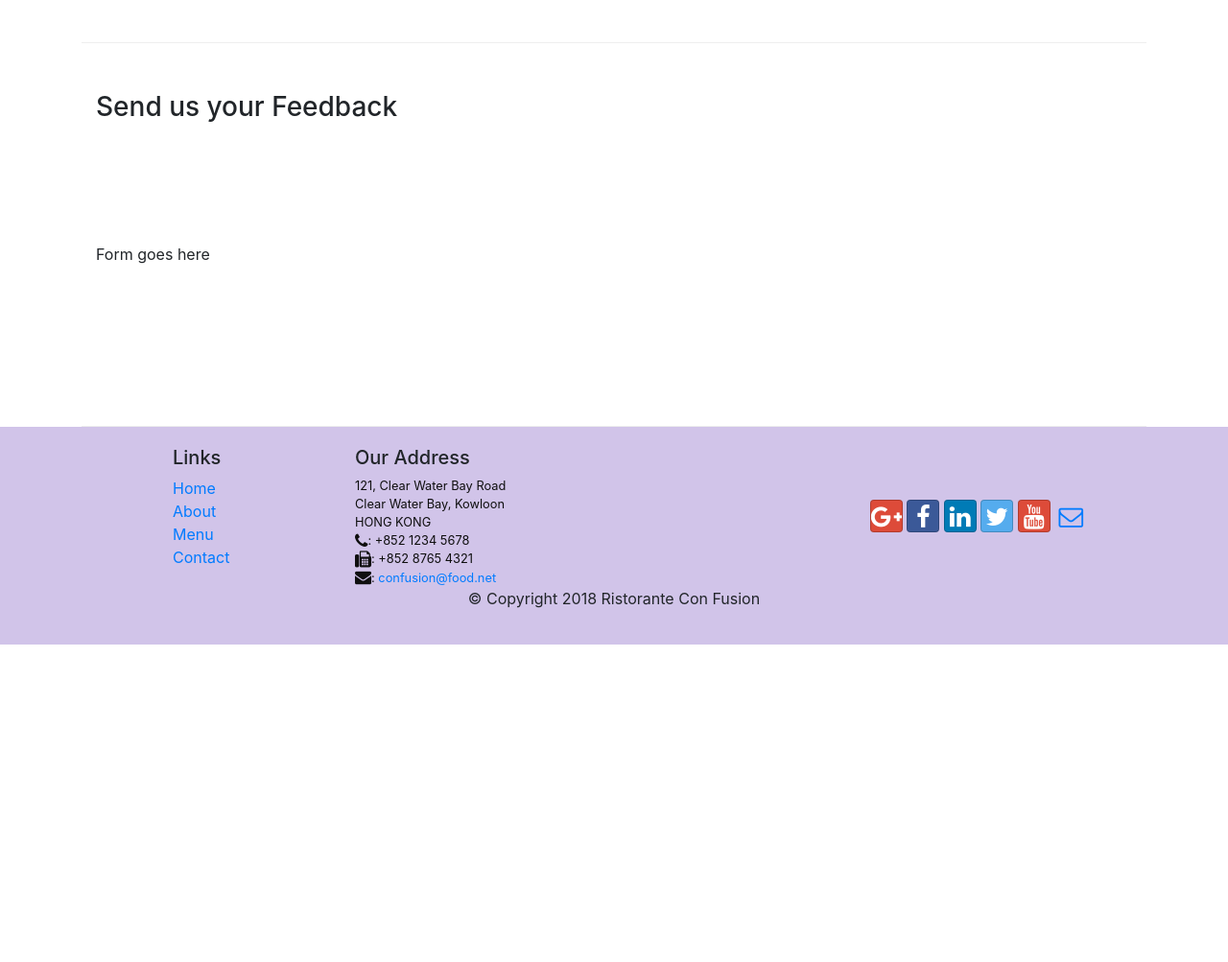
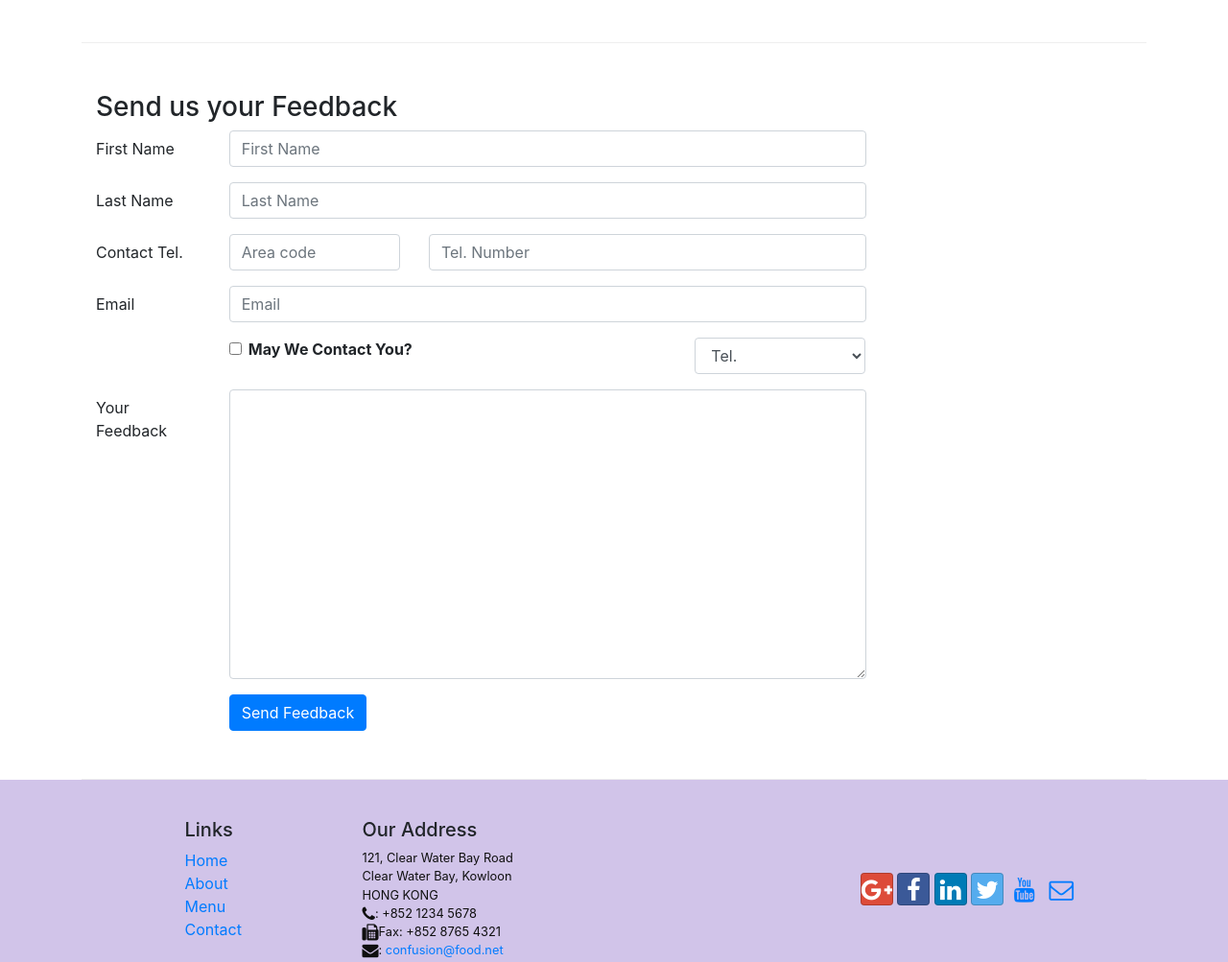
Before and after one commit to odeyemiibukunajewole/conFusion, a website: page contactus.html in a window 1280 px wide. Shown: the part 820-1823 px from the top of the page at 96% size. Before the commit the page ends 1492 px from the top, so only its background shows below. Drawn offline with nearby package versions, Linux system fonts and the light colour scheme.

Commit message:
add feedback form

```diff
--- a/contactus.html
+++ b/contactus.html
@@ -85,9 +85,11 @@
             </div>
             <div class="col-12 col-sm-11 offset-sm-1">
                 <div class="btn-group" role="group">
-                    <a href="tel:++2348132362341" role="button" class="btn btn-primary"><span class="fa fa-phone"></span>Call</a>
+                    <a href="tel:++2348132362341" role="button" class="btn btn-primary"><span
+                            class="fa fa-phone"></span>Call</a>
                     <a href="#" role="button" class="btn btn-info"><span class="fa fa-skype"></span>Skype</a>
-                    <a href="mailto:confusion@food.net" role="button" class="btn btn-success"><span class="fa fa-envelope-o"></span>Email</a>
+                    <a href="mailto:confusion@food.net" role="button" class="btn btn-success"><span
+                            class="fa fa-envelope-o"></span>Email</a>
                 </div>
             </div>
         </div>
@@ -97,7 +99,65 @@
                 <h3>Send us your Feedback</h3>
             </div>
             <div class="col-12 col-md-9">
-                Form goes here
+                <form action="">
+                    <div class="form-group row">
+                        <label for="firstname" class="col-md-2 col-form-label">First Name</label>
+                        <div class="col-md-10">
+                            <input type="text" class="form-control" id="firstname" name="firstname"
+                                placeholder="First Name">
+                        </div>
+                    </div>
+                    <div class="form-group row">
+                        <label for="laststname" class="col-md-2 col-form-label">Last Name</label>
+                        <div class="col-md-10">
+                            <input type="text" class="form-control" id="laststname" name="laststname"
+                                placeholder="Last Name">
+                        </div>
+                    </div>
+                    <div class="form-group row">
+                        <label for="telnum" class="col-12 col-md-2 col-form-label">Contact Tel. </label>
+                        <div class="col-5 col-md-3">
+                            <input type="tel" class="form-control" id="areacode" name="areacode"
+                                placeholder="Area code">
+                        </div>
+                        <div class="col-7 col-md-7">
+                            <input type="tel" class="form-control" id="telnum" name="telnum" placeholder="Tel. Number">
+                        </div>
+                    </div>
+                    <div class="form-group row">
+                        <label for="emailid" class="col-md-2 col-form-label">Email</label>
+                        <div class="col-md-10">
+                            <input type="email" class="form-control" id="emailid" name="emailid" placeholder="Email">
+                        </div>
+                    </div>
+                    <div class="form-group row">
+                        <div class="col-md-6 offset-md-2">
+                            <div class="form-check">
+                                <input type="checkbox" class="form-check-input" id="approve" name="approve" value="">
+                                <label class="form-check-label" for="approve">
+                                    <strong>May We Contact You?</strong>
+                                </label>
+                            </div>
+                        </div>
+                        <div class="col-md-3 offset-md-1">
+                            <select name="" id="" class="form-control">
+                                <option value="">Tel.</option>
+                                <option value="">Emal</option>
+                            </select>
+                        </div>
+                    </div>
+                    <div class="form-group row">
+                        <label for="feedback" class="col-md-2 col-form-label">Your Feedback</label>
+                        <div class="col-md-10">
+                            <textarea class="form-control" id="feedback" name="feedback" rows="12"></textarea>
+                        </div>
+                    </div>
+                    <div class="form-md-2 row">
+                        <div class="offset-md-2 col-md-10">
+                            <button type="submit" class="btn btn-primary">Send Feedback</button>
+                        </div>
+                    </div>
+                </form>
             </div>
             <div class="col-12 col-md">
             </div>
@@ -107,7 +167,7 @@
 
     <footer class="footer">
         <div class="container">
-            <div class="row">
+            <div class="row footer">
                 <div class="col-4 offset-1 col-sm-2">
                     <h5>Links</h5>
                     <ul class="list-unstyled">
@@ -123,25 +183,25 @@
                         121, Clear Water Bay Road<br>
                         Clear Water Bay, Kowloon<br>
                         HONG KONG<br>
-                        <i class="fa fa-phone fa-lg"></i>: +852 1234 5678<br>
-                        <i class="fa fa-fax fa-lg"></i>: +852 8765 4321<br>
-                        <i class="fa fa-envelope fa-lg"></i>:
-                        <a href="mailto:confusion@food.net">confusion@food.net</a>
+                        <span class="fa fa-phone fa-lg"></span>: +852 1234 5678<br>
+                        <span class="fa fa-fax fa-lg"></span>Fax: +852 8765 4321<br>
+                        <span class="fa fa-envelope fa-lg"></span>: <a
+                            href="mailto:confusion@food.net">confusion@food.net</a>
                     </address>
                 </div>
                 <div class="col-12 col-sm-4 align-self-center">
                     <div class="text-center">
-                        <a class="btn btn-social-icon btn-google" href="http://google.com/+"><i
-                                class="fa fa-google-plus"></i></a>
-                        <a class="btn btn-social-icon btn-facebook" href="http://www.facebook.com/profile.php?id="><i
-                                class="fa fa-facebook"></i></a>
-                        <a class="btn btn-social-icon btn-linkedin" href="http://www.linkedin.com/in/"><i
-                                class="fa fa-linkedin"></i></a>
-                        <a class="btn btn-social-icon btn-twitter" href="http://twitter.com/"><i
-                                class="fa fa-twitter"></i></a>
-                        <a class="btn btn-social-icon btn-google" href="http://youtube.com/"><i
-                                class="fa fa-youtube"></i></a>
-                        <a class="btn btn-social-icon" href="mailto:"><i class="fa fa-envelope-o"></i></a>
+                        <a class="btn btn-social-icon btn-google" href="http://google.com/+"><span
+                                class="fa fa-google-plus fa-lg"></span></a>
+                        <a class="btn btn-social-icon btn-facebook" href="http://www.facebook.com/profile.php?id="><span
+                                class="fa fa-facebook fa-lg"></span></a>
+                        <a class="btn btn-social-icon btn-linkedin" href="http://www.linkedin.com/in/"><span
+                                class="fa fa-linkedin fa-lg"></span></a>
+                        <a class="btn btn-social-icon btn-twitter" href="http://twitter.com/"><span
+                                class="fa fa-twitter fa-lg"></span></a>
+                        <a class="btn btn-social-icon btn-youtube" href="http://youtube.com/"><span
+                                class="fa fa-youtube fa-lg"></span></a>
+                        <a class="btn btn-social-icon" href="mailto:"><span class="fa fa-envelope-o fa-lg"></span></a>
                     </div>
                 </div>
             </div>
```
